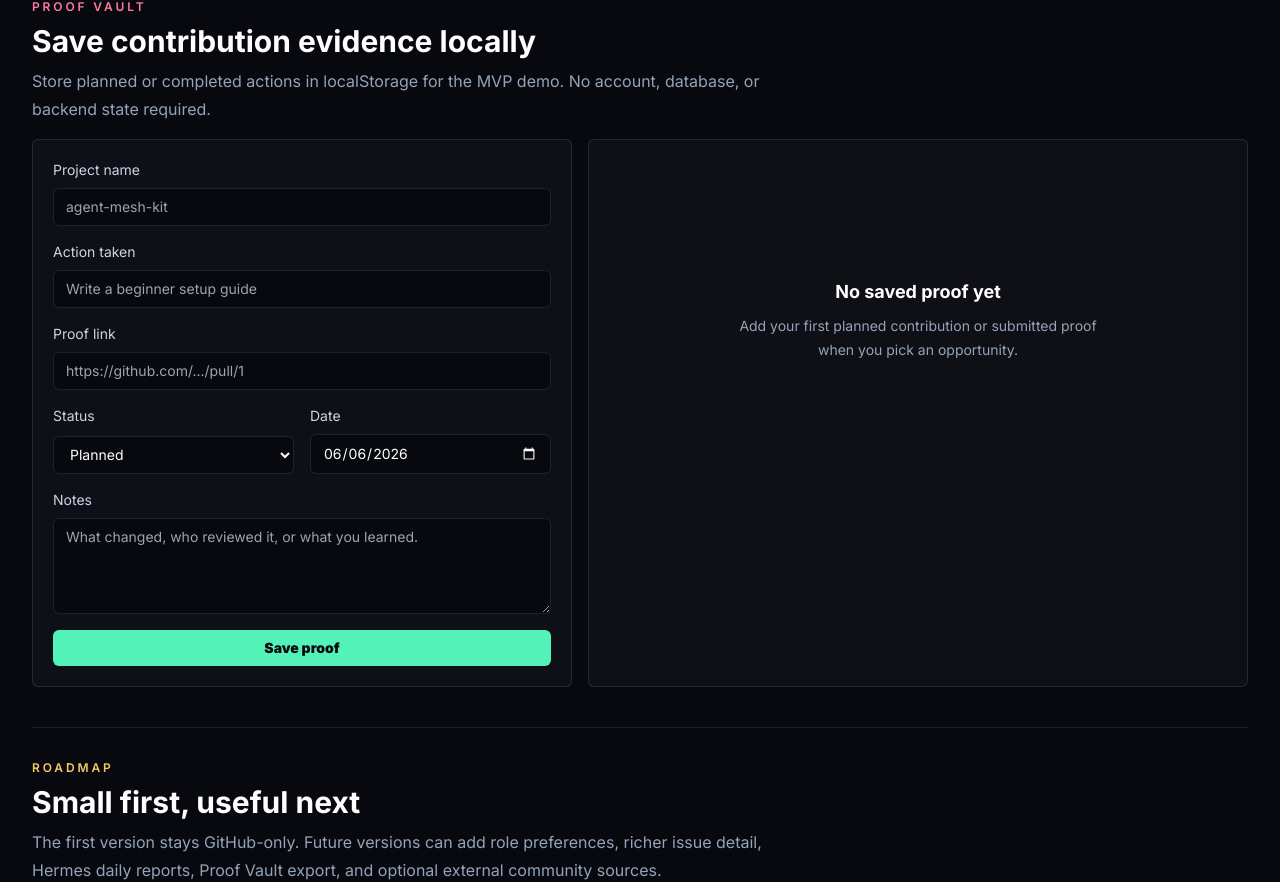
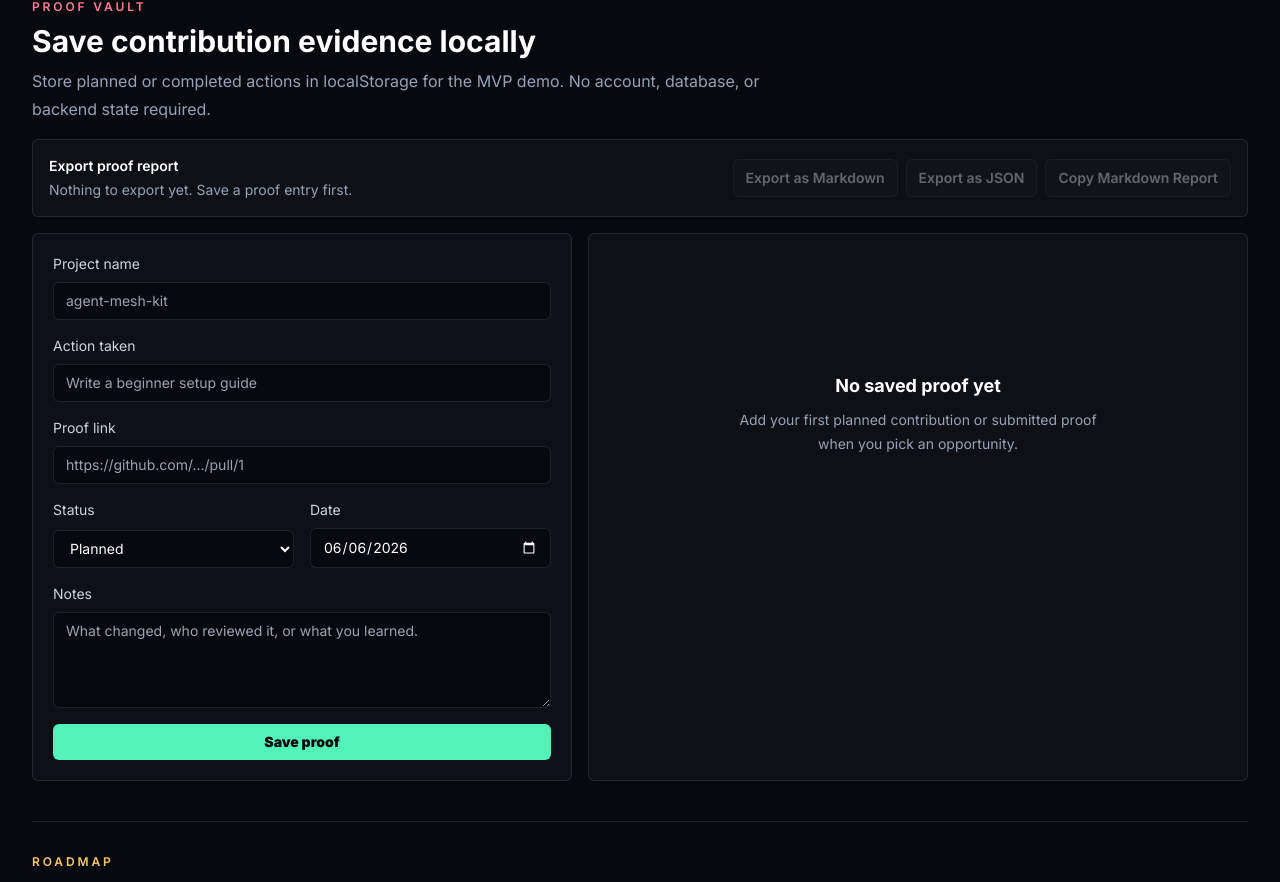
Before and after one commit to Sworntech-dev/contribscout, a Next.js app: page / in a window 1280 px wide. Shown: the part 2754-3636 px from the top of the page. Built offline with nearby package versions, Linux system fonts and the light colour scheme.

Commit message:
Add Proof Vault export tools

```diff
--- a/src/components/proof-vault.tsx
+++ b/src/components/proof-vault.tsx
@@ -20,6 +20,7 @@ const emptyEntry: ProofForm = {
 export function ProofVault({ opportunities }: { opportunities: Opportunity[] }) {
   const [entries, setEntries] = useState<ProofEntry[]>([]);
   const [form, setForm] = useState(emptyEntry);
+  const [copyStatus, setCopyStatus] = useState<"idle" | "copied" | "error">("idle");
 
   useEffect(() => {
     const saved = window.localStorage.getItem(STORAGE_KEY);
@@ -62,6 +63,33 @@ export function ProofVault({ opportunities }: { opportunities: Opportunity[] })
     setEntries((current) => current.filter((entry) => entry.id !== id));
   }
 
+  function exportMarkdown() {
+    if (!entries.length) return;
+    downloadText("contribscout-proof-vault.md", buildMarkdownReport(entries), "text/markdown");
+  }
+
+  function exportJson() {
+    if (!entries.length) return;
+    downloadText(
+      "contribscout-proof-vault.json",
+      JSON.stringify(buildJsonReport(entries), null, 2),
+      "application/json",
+    );
+  }
+
+  async function copyMarkdown() {
+    if (!entries.length) return;
+
+    try {
+      await navigator.clipboard.writeText(buildMarkdownReport(entries));
+      setCopyStatus("copied");
+      window.setTimeout(() => setCopyStatus("idle"), 1800);
+    } catch {
+      setCopyStatus("error");
+      window.setTimeout(() => setCopyStatus("idle"), 2200);
+    }
+  }
+
   return (
     <section id="proof-vault" className="space-y-4">
       <div className="max-w-3xl">
@@ -70,6 +98,30 @@ export function ProofVault({ opportunities }: { opportunities: Opportunity[] })
         <p className="mt-2 leading-7 text-slate-400">
           Store planned or completed actions in localStorage for the MVP demo. No account, database, or backend state required.
         </p>
+      </div>
+
+      <div className="rounded-md border border-white/10 bg-white/[0.03] p-4">
+        <div className="flex flex-col gap-3 lg:flex-row lg:items-center lg:justify-between">
+          <div>
+            <p className="text-sm font-semibold text-white">Export proof report</p>
+            <p className="mt-1 text-sm text-slate-400">
+              {entries.length
+                ? `${entries.length} saved ${entries.length === 1 ? "entry" : "entries"} ready to export.`
+                : "Nothing to export yet. Save a proof entry first."}
+            </p>
+          </div>
+          <div className="flex flex-col gap-2 sm:flex-row sm:flex-wrap">
+            <ExportButton disabled={!entries.length} onClick={exportMarkdown}>
+              Export as Markdown
+            </ExportButton>
+            <ExportButton disabled={!entries.length} onClick={exportJson}>
+              Export as JSON
+            </ExportButton>
+            <ExportButton disabled={!entries.length} onClick={copyMarkdown}>
+              {copyStatus === "copied" ? "Copied" : copyStatus === "error" ? "Copy failed" : "Copy Markdown Report"}
+            </ExportButton>
+          </div>
+        </div>
       </div>
 
       <div className="grid gap-4 lg:grid-cols-[0.9fr_1.1fr]">
@@ -210,3 +262,88 @@ function Field({ label, children }: { label: string; children: React.ReactNode }
     </label>
   );
 }
+
+function ExportButton({
+  children,
+  disabled,
+  onClick,
+}: {
+  children: React.ReactNode;
+  disabled: boolean;
+  onClick: () => void;
+}) {
+  return (
+    <button
+      type="button"
+      disabled={disabled}
+      onClick={onClick}
+      className="rounded-md border border-white/10 bg-white/[0.04] px-3 py-2 text-sm font-semibold text-slate-200 transition hover:border-mint/50 hover:text-white disabled:cursor-not-allowed disabled:opacity-40 disabled:hover:border-white/10 disabled:hover:text-slate-200"
+    >
+      {children}
+    </button>
+  );
+}
+
+function buildStatusSummary(entries: ProofEntry[]) {
+  const summary = statuses.reduce(
+    (counts, status) => ({ ...counts, [status]: 0 }),
+    {} as Record<ProofEntry["status"], number>,
+  );
+
+  entries.forEach((entry) => {
+    summary[entry.status] += 1;
+  });
+
+  return summary;
+}
+
+function buildMarkdownReport(entries: ProofEntry[]) {
+  const generatedAt = new Date().toISOString();
+  const summary = buildStatusSummary(entries);
+  const statusLines = statuses.map((status) => `- ${status}: ${summary[status]}`);
+  const entryLines = entries.flatMap((entry, index) => [
+    `## ${index + 1}. ${entry.projectName || "Untitled project"}`,
+    "",
+    `- Action taken: ${entry.actionTaken || "n/a"}`,
+    `- Proof link: ${entry.proofLink || "n/a"}`,
+    `- Status: ${entry.status}`,
+    `- Date: ${entry.date || "n/a"}`,
+    `- Notes: ${entry.notes || "n/a"}`,
+    "",
+  ]);
+
+  return [
+    "# ContribScout Proof Vault Report",
+    "",
+    `Generated: ${generatedAt}`,
+    `Total entries: ${entries.length}`,
+    "",
+    "## Status Summary",
+    "",
+    ...statusLines,
+    "",
+    "## Proof Entries",
+    "",
+    ...entryLines,
+  ].join("\n").trim();
+}
+
+function buildJsonReport(entries: ProofEntry[]) {
+  return {
+    exportedAt: new Date().toISOString(),
+    app: "ContribScout",
+    version: "0.3",
+    entries,
+    summary: buildStatusSummary(entries),
+  };
+}
+
+function downloadText(filename: string, content: string, type: string) {
+  const blob = new Blob([content], { type });
+  const url = URL.createObjectURL(blob);
+  const anchor = document.createElement("a");
+  anchor.href = url;
+  anchor.download = filename;
+  anchor.click();
+  URL.revokeObjectURL(url);
+}
```
Also changed, not shown: hermes/README.md, 1 other file (tests, documents, lock files or other folders).
